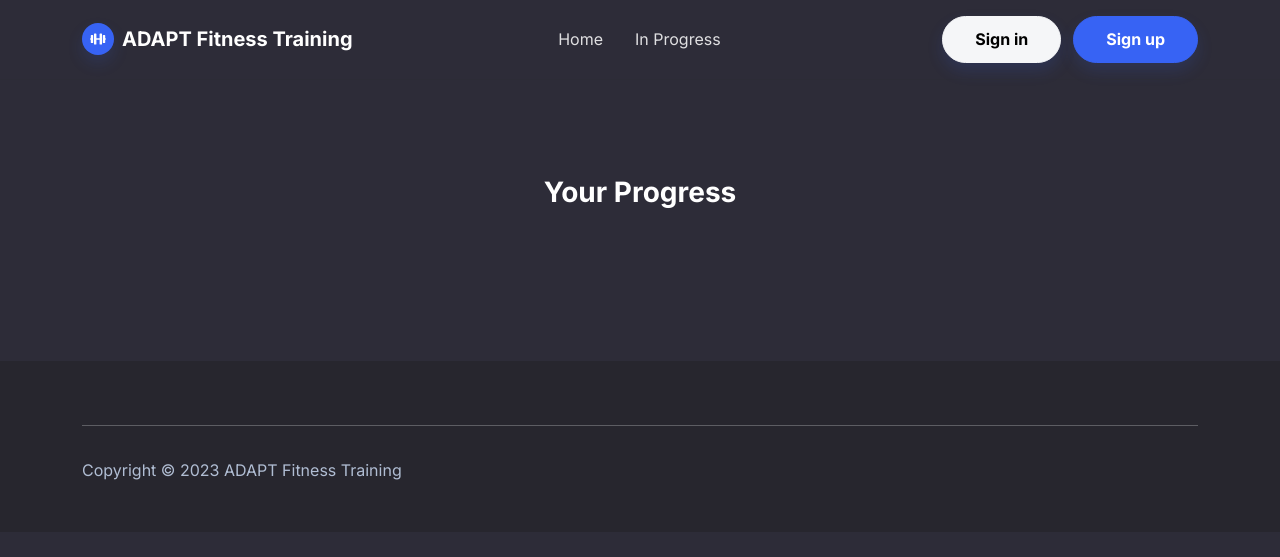
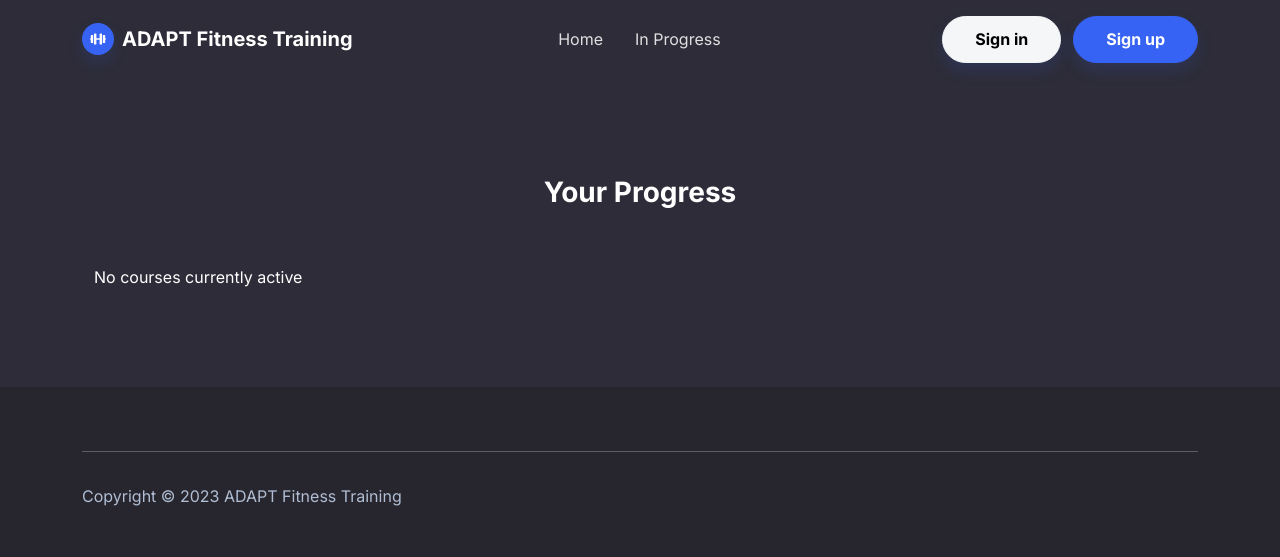
Before and after one commit to avinash-syl/fitness_coach, a Django app: template fit_coach/templates/in_progress.html in a window 1280 px wide. Shown: the top 557 px of the page. Run offline with Django 4.2, Linux system fonts and the light colour scheme; the template is opened without the code that fills it, so the values that code supplies are empty; some libraries are stand-ins or nearby versions.

Commit message:
update in progress page

```diff
--- a/fit_coach/templates/in_progress.html
+++ b/fit_coach/templates/in_progress.html
@@ -14,6 +14,9 @@
                 </div>
             </div>
             <ul class="list-group" id="inProgressList">
+                {% if not courses %}
+                    <span style="color: var(--bs-white);">No courses currently active</span>
+                {% else %}
                     {% for course in courses %}
                         <li class="list-group-item" style="background: var(--bs-list-group-border-color);">
                             <a href="{% url 'detail' course.id %}" class="list">
@@ -23,6 +26,7 @@
                             </a>
                         </li>
                     {% endfor %}
+                {% endif %}
             </ul>
         </div>
     </section>
```
Lines whose indentation alone changed are shown as unchanged.
